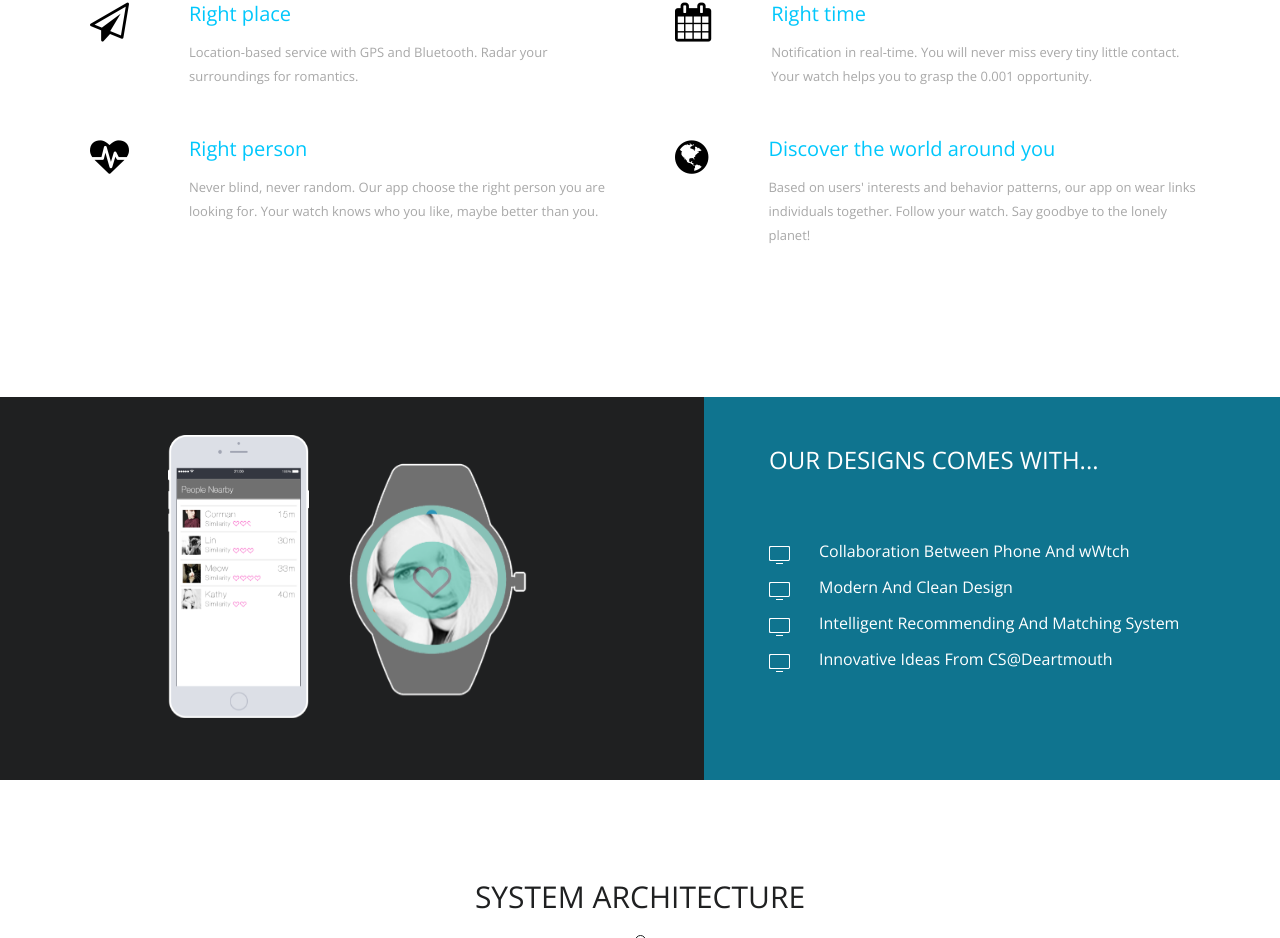
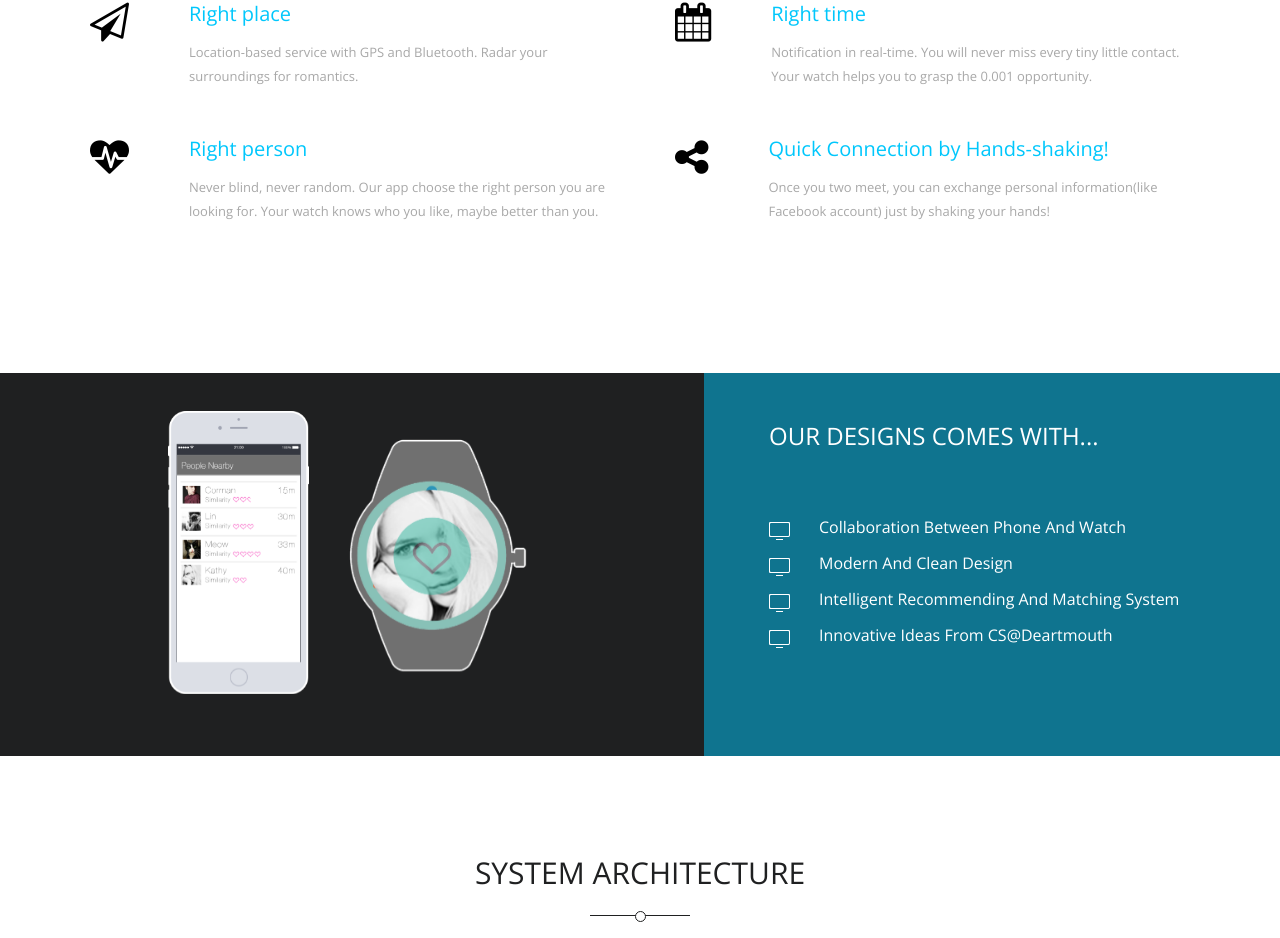
Before and after one commit to ericlongxuan/intersection-web, a plain HTML site: page index.html in a window 1280 px wide. Shown: the part 1047-1985 px from the top of the page. Drawn offline with nearby package versions, Linux system fonts and the light colour scheme.

Commit message:
add hands shaking

```diff
--- a/index.html
+++ b/index.html
@@ -212,10 +212,10 @@
                             <!-- <a href="#" class="pull-left">
                                 <img src="img/icons/camera.png" alt="Camera">
                             </a> -->
-                            <i class="fa fa-globe fa-3x pull-left"></i>
+                            <i class="fa fa-share-alt fa-3x pull-left"></i>
                             <div class="media-body">
-                                <h3>Discover the world around you</h3>
-                                <p>Based on users' interests and behavior patterns, our app on wear links individuals together. Follow your watch. Say goodbye to the lonely planet!</p>
+                                <h3>Quick Connection by Hands-shaking!</h3>
+                                <p>Once you two meet, you can exchange personal information(like Facebook account) just by shaking your hands!</p>
                             </div>
                         </div>
                     </div>
@@ -240,7 +240,7 @@
                 <div class="service-features wow fadeInRight">
                     <h3>OUR DESIGNS COMES WITH...</h3>
                     <ul>
-                        <li>Collaboration Between Phone And wWtch</li>
+                        <li>Collaboration Between Phone And Watch</li>
                         <li>Modern And Clean Design</li>
                         <li>Intelligent Recommending And Matching System</li>
                         <li>Innovative Ideas From CS@Deartmouth</li>
```
